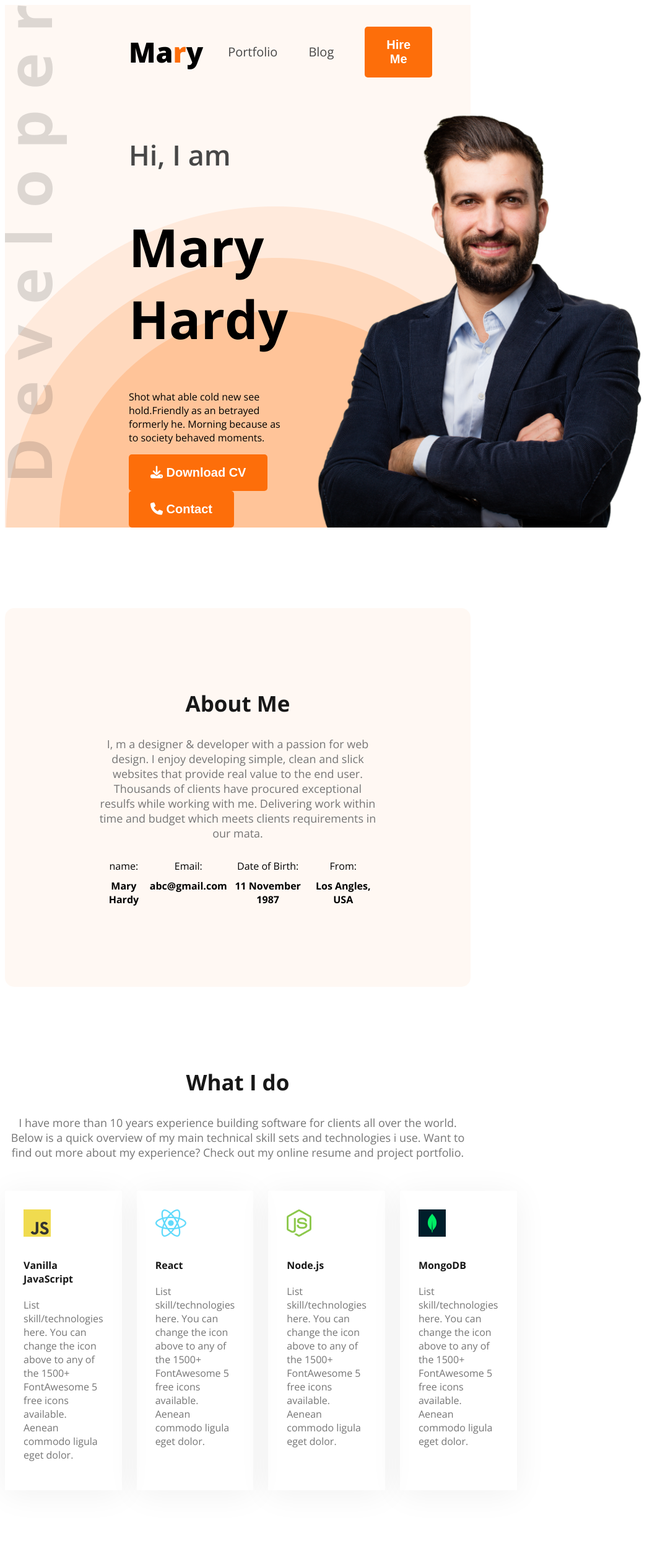
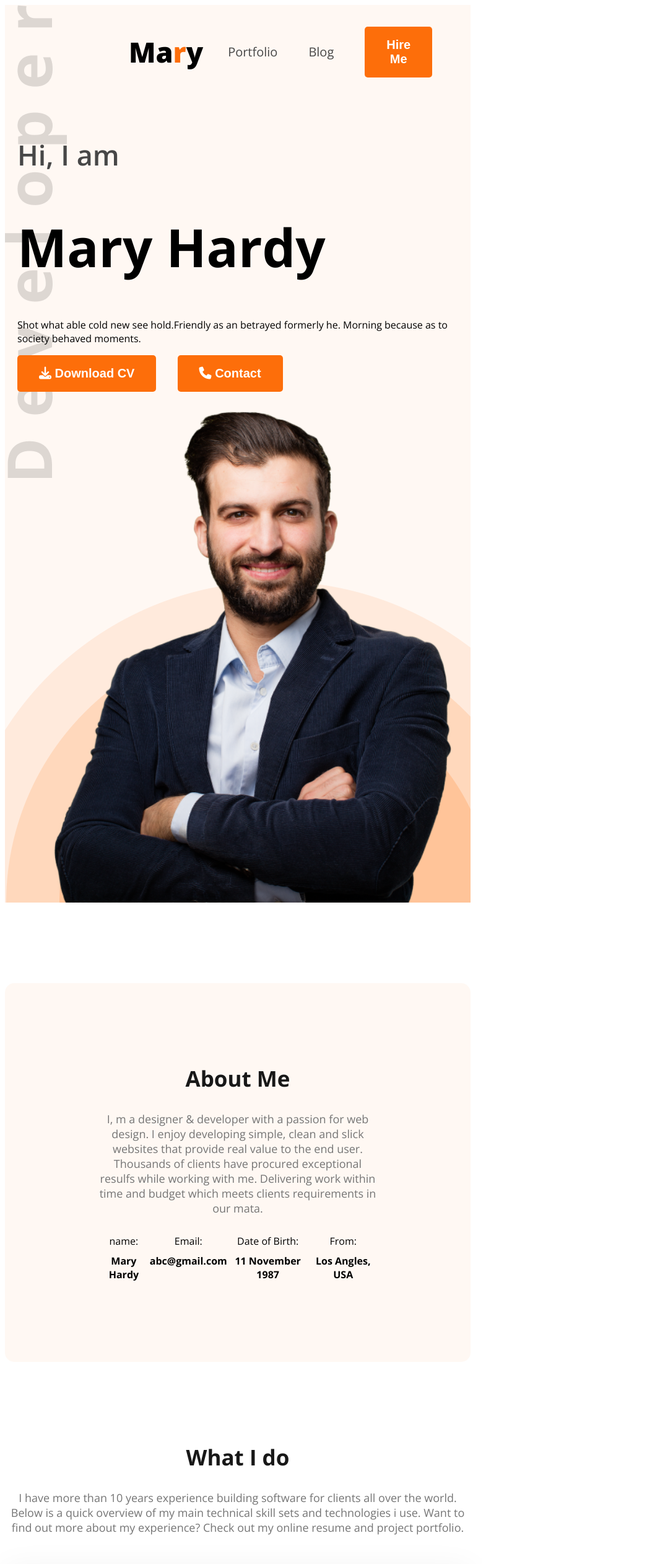
Before and after one commit to khandakershahi/responsive-web-developer-portfolio, a plain HTML site: page index.html in a window 768 px wide. Shown: the top 2523 px of the page at 62% size, 1045 px wide, since content can reach past the window. Drawn offline with nearby package versions, Linux system fonts and the light colour scheme.

Commit message:
responsive tab done

```diff
--- a/styles/portfolio.css
+++ b/styles/portfolio.css
@@ -257,11 +257,9 @@ footer input[type="text"], footer input[type="email"], footer textarea{
 
 }
 
-.hide{
-    display: none;
-}
 
 
+/* mobile device media query */
 @media screen and (max-width:576px) {
     .skills-container,
     .resume-container,
@@ -322,3 +320,40 @@ footer input[type="text"], footer input[type="email"], footer textarea{
 
 
 }
+
+/* tablet specific media query */
+
+@media screen and (min-width:576px) and (max-width:990px) {
+    .banner{
+        flex-direction: column;
+    }
+
+    .banner{
+        margin: 0 20px 0 20px;
+    }
+    .banner-content{
+        max-width: 100%;
+    }
+    .banner-profile-pic{
+        width: 100%;
+    }
+
+    .btn-primary{
+        margin-right: 30px;
+    }
+
+    .skills-container,
+    .resume-container,
+    footer{
+        flex-wrap: wrap;
+
+    }
+    footer{
+        padding: 130px 20px;
+        justify-content: center;
+        align-items: center;
+    }
+    .resume-container{
+        padding: 20px;
+    }
+}
```
